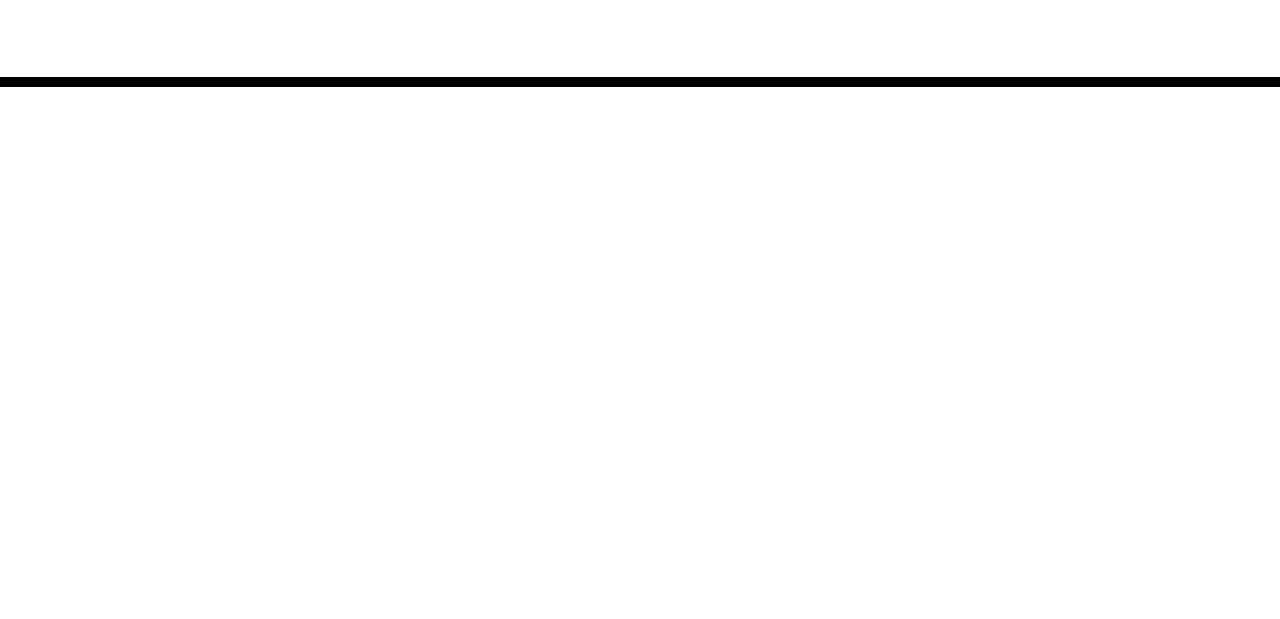
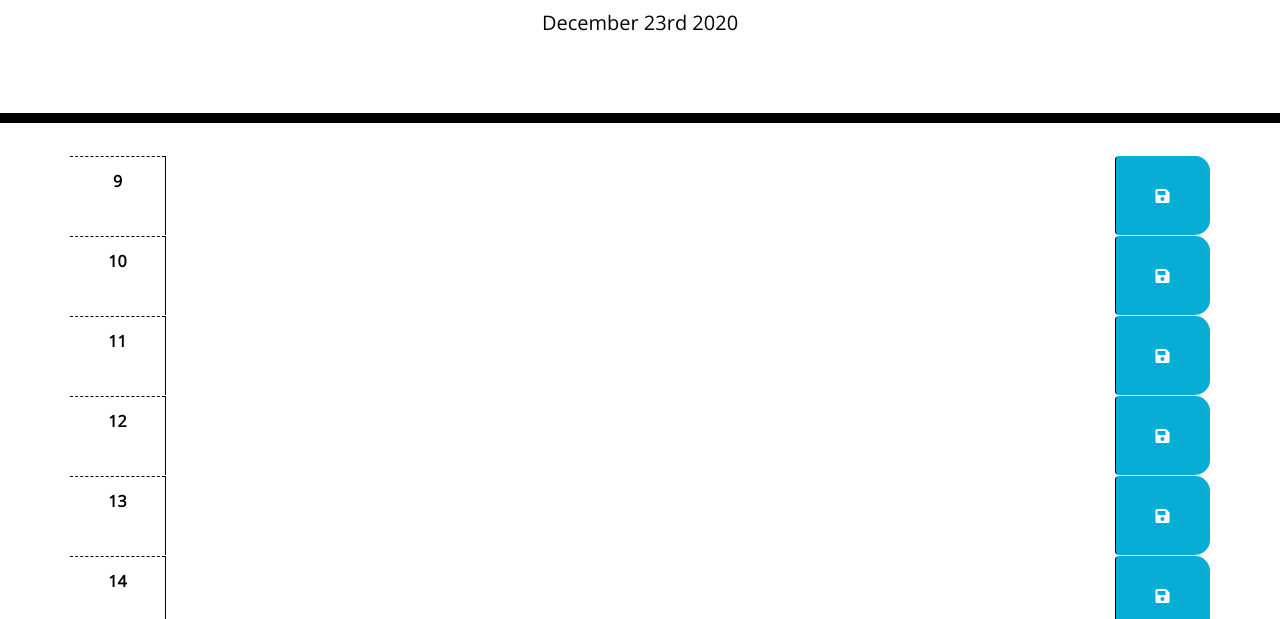
Before and after one commit to v1zconde/day_Planner, a plain HTML site: page index.html in a window 1280 px wide. Shown: the part 181-800 px from the top of the page. Drawn offline with nearby package versions, Linux system fonts and the light colour scheme.

Commit message:
adding the time and creating the blocks

```diff
--- a/index.html
+++ b/index.html
@@ -29,10 +29,11 @@
       <p id="currentDay" class="lead"></p>
     </header>
     <div class="container">
-      <!-- Timeblocks go here -->
+       <!-- Timeblocks go here -->
     </div>
 
     <script src="https://cdnjs.cloudflare.com/ajax/libs/jquery/3.2.1/jquery.min.js"></script>
     <script src="https://cdnjs.cloudflare.com/ajax/libs/moment.js/2.24.0/moment.min.js"></script>
+    <script src="./script.js"></script>
   </body>
 </html>
--- /dev/null
+++ b/script.js
@@ -0,0 +1,72 @@
+$(document).ready(function () {
+  // get date with moment js
+  //put date on page
+  // add css clases acording to the time
+
+  $("#currentDay").text(moment().format("MMMM Do YYYY"));
+var varTime = 9;
+  //get current hour
+
+ var currentHour = moment().format('LT');
+ console.log(currentHour);
+
+
+init();
+  //inside for each loop
+  // get the value from the html for the current hour block
+
+  //var blockHour = parseInt($(this).attr("id").split("-")[1]);
+function init(){
+
+createPage();
+
+
+
+}
+
+
+
+function createPage(){
+
+  for (i = 9; i <= 17; i++) {
+    console.log(varTime);
+    varTime = i;
+    var divRow = $("<div>");
+    divRow.addClass("row time-block");
+    divRow.attr("id", "hour-" + varTime);
+    var divHour = $("<div>");
+    divHour.addClass("col-md-1 hour p-3");
+    divHour.text(varTime);
+    var textHour = $("<textarea>");
+    textHour.addClass("col-md-10 description");
+    var btnHour = $("<button>");
+    btnHour.addClass("btn saveBtn col-md-1");
+    btnHour.attr("value", varTime);
+    var btnIcon =$("<i>");
+    btnIcon.addClass("fas fa-save");
+
+
+    $(divRow).appendTo(".container");
+    $(divHour).appendTo("#hour-" + varTime);
+    $(textHour).appendTo("#hour-" + varTime);
+    $(btnHour).appendTo("#hour-" + varTime);
+    $(btnIcon).appendTo(btnHour);
+
+  }
+}
+  //check and see if the currentHour > or < blockhour.
+  // add css classes according the time - past, future and current.
+
+   $(".saveBtn").on("click", function() {
+
+            var btnText = ($(this).siblings("textarea").val());
+            console.log(btnText);
+            var horaTest = $(this).val();
+            console.log(horaTest);
+
+
+});
+
+
+
+});
--- a/style.css
+++ b/style.css
@@ -28,6 +28,7 @@ textarea{
 .time-block{
   text-align: center;
   border-radius: 15px;
+  font-weight: bolder;
 }
 
 .row {
@@ -40,6 +41,7 @@ textarea{
   background-color: #ffffff;
   color: #000000;
   border-top: 1px dashed #000000;
+
 }
 
 .past {
```
